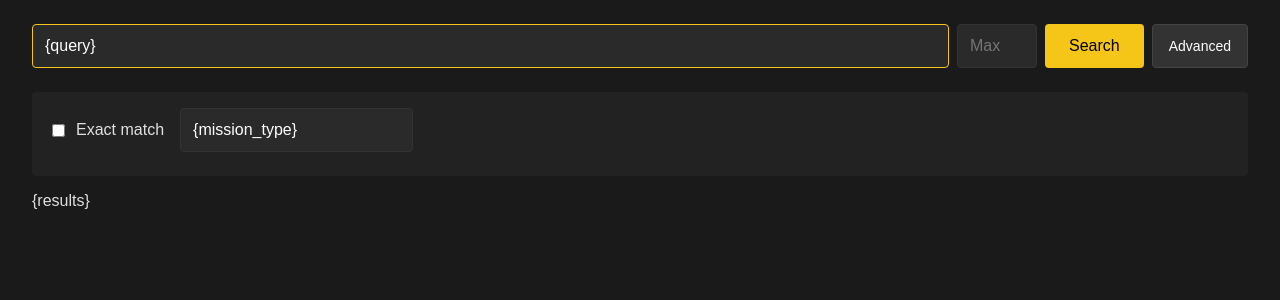
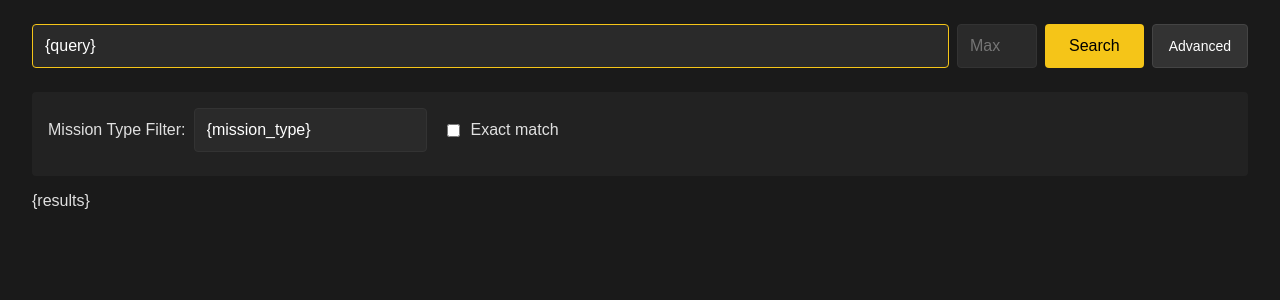
Before and after one commit to Regateiro/warframe-drops-finder, a Python web app: template warframe/templates/index.html in a window 1280 px wide. Shown: the part 69-369 px from the top of the page. Run offline with Jinja, Linux system fonts and the light colour scheme; the template is opened without the code that fills it, so the values that code supplies are empty.

Commit message:
Reorder advanced drawer: mission type label above filter, exact match below

```diff
--- a/warframe/templates/index.html
+++ b/warframe/templates/index.html
@@ -22,10 +22,11 @@
     <div class="drawer" id="drawer">
         <div class="drawer-content">
             <label>
-                <input type="checkbox" name="exact" {exact_checked}> Exact match
+                Mission Type Filter:
+                <input type="text" name="mission_type" value="{mission_type}" placeholder="Mission type (e.g. Defense, Survival)">
             </label>
             <label>
-                <input type="text" name="mission_type" value="{mission_type}" placeholder="Mission type (e.g. Defense, Survival)">
+                <input type="checkbox" name="exact" {exact_checked}> Exact match
             </label>
         </div>
     </div>
```
